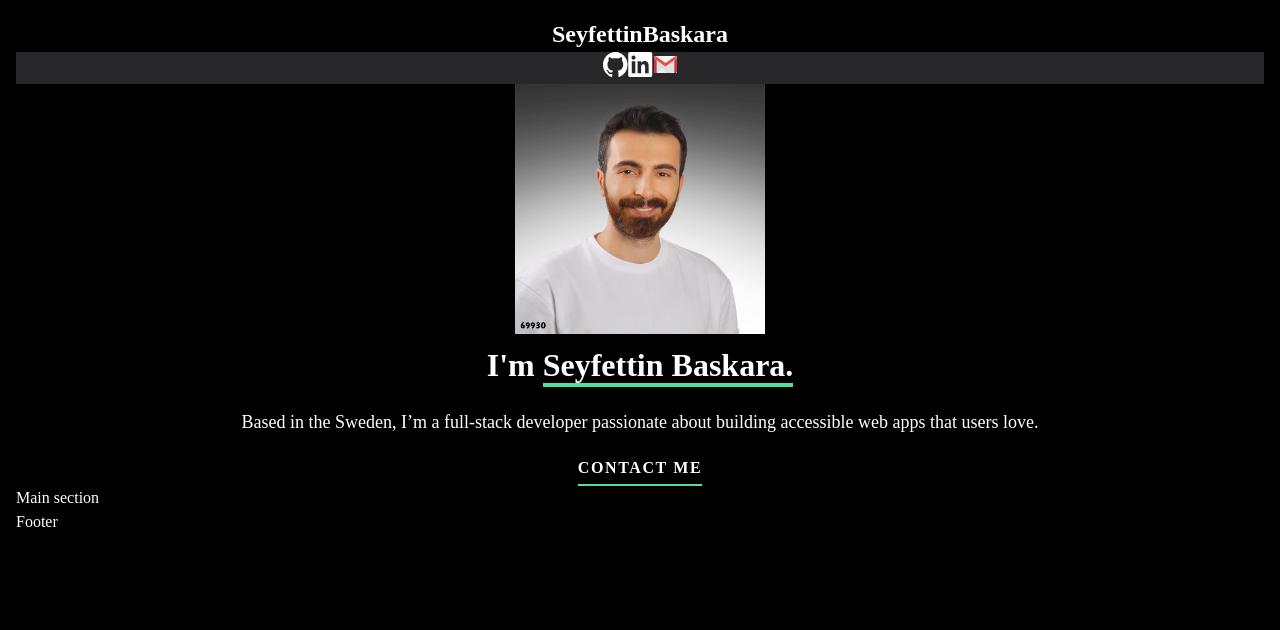
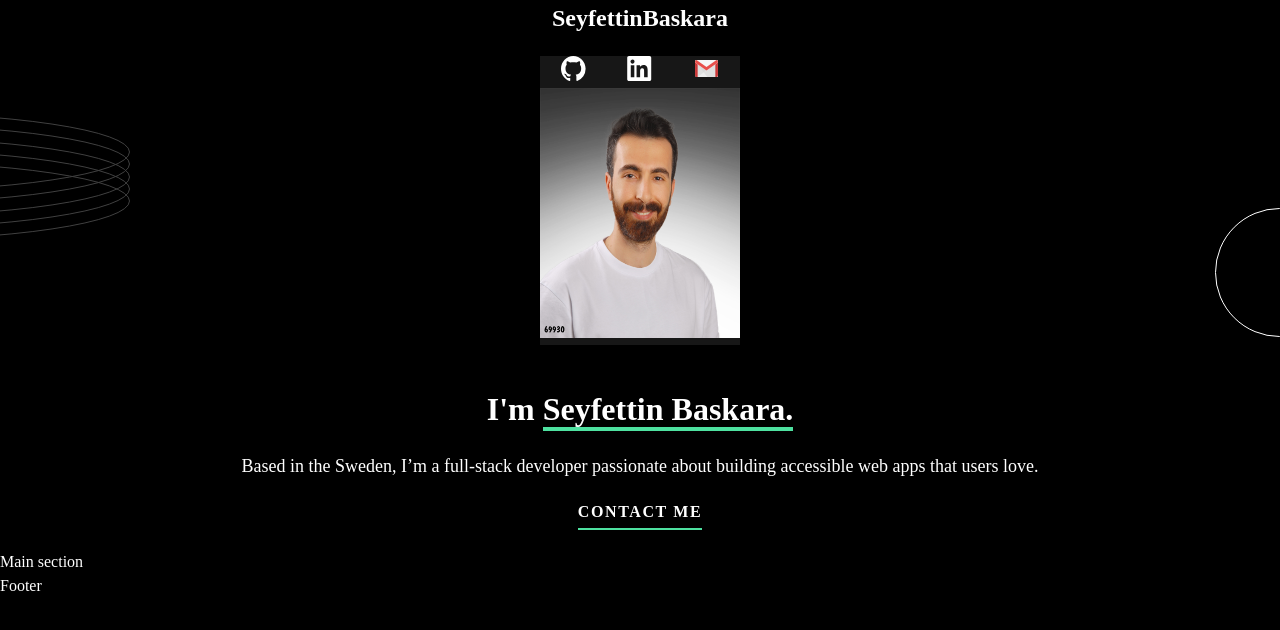
Before and after one commit to SeyfBaskara/Portfolio, a Next.js app: page / in a window 1280 px wide. Shown: the top 630 px of the page. Built offline with nearby package versions, Linux system fonts and the light colour scheme.

Commit message:
add background circle and ring svg

```diff
--- a/components/Layout/Header/Header.tsx
+++ b/components/Layout/Header/Header.tsx
@@ -1,24 +1,33 @@
 import React from 'react'
+import Image from 'next/image'
 import ContactMe from '../../Buttons/ContactMe'
 import ProfilePhoto from '../../ProfilePhoto'
 
 const Header = () => {
    return (
-      <header className="text-White flex flex-col text-center">
+      <header className="flex flex-col items-center text-White gap-5 relative overflow-hidden">
          <h1 className="font-bold text-md">SeyfettinBaskara</h1>
-         <section className="flex flex-col text-center">
+         <section className="flex flex-col items-center gap-10 ">
             <div>
                <ProfilePhoto />
             </div>
-            <div className="flex flex-col gap-5">
+            <div className="flex flex-col items-center text-center gap-5">
                <h2 className="text-[2rem] font-bold">
                   I&apos;m <span className="border-b-4 border-Green">Seyfettin Baskara.</span>
                </h2>
-               <p className="text-base">
+               <p className="text-base px-4">
                   Based in the Sweden, I’m a full-stack developer passionate about building accessible web apps that
                   users love.
                </p>
                <ContactMe />
+            </div>
+         </section>
+         <section>
+            <div className="absolute top-52 -right-16 ">
+               <Image src="/images/pattern-circle.svg" alt="pattern circle" width={129} height={129} />
+            </div>
+            <div className="absolute top-28 -left-[25rem]">
+               <Image src="/images/pattern-rings.svg" alt="pattern circle" width={530} height={129} />
             </div>
          </section>
       </header>
--- a/components/Layout/index.tsx
+++ b/components/Layout/index.tsx
@@ -14,7 +14,7 @@ const Layout = ({ children, metaData }: any): JSX.Element => {
             <title>{title}</title>
          </Head>
 
-         <div className="p-4">
+         <div>
             <Header />
             <main className="text-White">{children}</main>
             <Footer />
--- a/components/ProfilePhoto.tsx
+++ b/components/ProfilePhoto.tsx
@@ -4,8 +4,8 @@ import data from '../data/data.json'
 
 const ProfilePhoto = () => {
    return (
-      <div>
-         <div className="bg-zinc-800">
+      <div className="bg-neutral-900 w-[200px]">
+         <div className="flex items-center justify-around">
             {data.links.map((link, index) => {
                return (
                   <a key={index} href={link.url} target="_blank" rel="noreferrer">
@@ -15,7 +15,7 @@ const ProfilePhoto = () => {
             })}
          </div>
          <div className="">
-            <Image src="/images/profile.jpg" alt="profile picture" width={250} height={250} priority={true} />
+            <Image src="/images/profile.jpg" alt="profile picture" width={200} height={250} priority={true} />
          </div>
       </div>
    )
```
